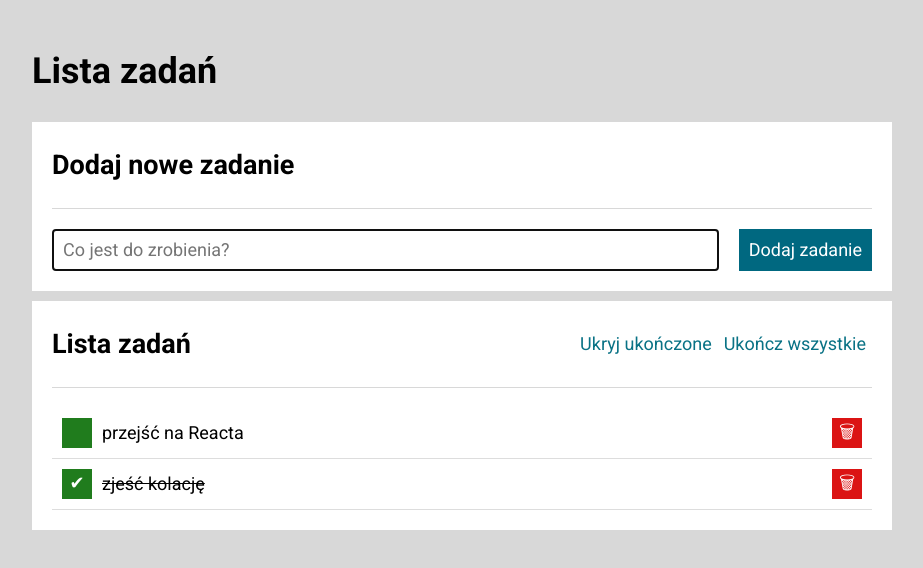
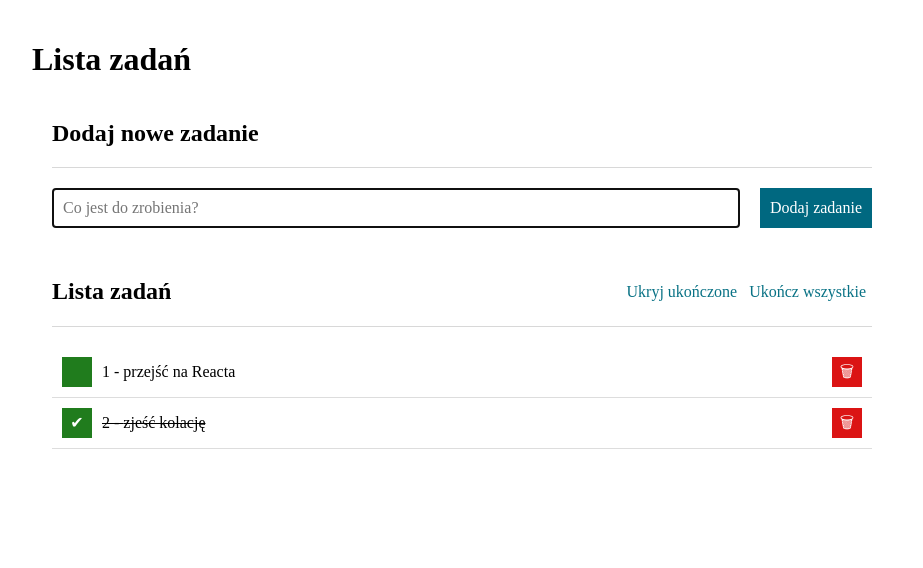
Before and after one commit to amikulska735/todos-list-react, a React (Create React App) app: page / in a window 1280 px wide. Shown: the top 568 px of the page, without its empty margins (178-1101 px from the left). Built offline with nearby package versions, Linux system fonts and the light colour scheme.

Commit message:
formatted code

```diff
--- a/src/Buttons/style.css
+++ b/src/Buttons/style.css
@@ -9,18 +9,15 @@
     transition: color 1s;
     cursor: pointer;
 }
-
 .buttons__button:hover {
     color: rgb(18, 201, 233);
 }
 .buttons__button:active {
     border: 2px solid rgb(0, 0, 0);
 }
-
 .buttons__button:disabled {
     color: rgb(128, 128, 128);
 }
-
 @media(max-width: 767px) {
 
     .buttons__button {
--- a/src/Form/style.css
+++ b/src/Form/style.css
@@ -17,7 +17,6 @@
     }
 
 }
-
 .form__input {
     padding: 10px;
     border: 1px solid rgb(128, 128, 128);
--- a/src/Header/index.js
+++ b/src/Header/index.js
@@ -1,7 +1,7 @@
 const Header = ({ title }) => (
     <header>
-          <h1>{title}</h1>
-      </header>
+      <h1>{title}</h1>
+    </header>
 );
 
 export default Header;
--- a/src/Section/index.js
+++ b/src/Section/index.js
@@ -9,7 +9,7 @@ const Section = ({title, body, extraHeaderContent}) => (
           <div className="section__body">
               {body}
           </div>
-      </section>
+    </section>
 );
 
 export default Section;
--- a/src/Tasks/index.js
+++ b/src/Tasks/index.js
@@ -19,7 +19,7 @@ const Tasks = ({ tasks, hideDone, removeTask, toggleTaskDone }) => (
             <span className={
                 `tasks__content${task.done ? " tasks__content--toggleDone " : ""}`
                 }>
-                    {task.content}
+                   {task.id} - {task.content}
             </span>
            <button
              className="tasks__button tasks__button--remove"
--- a/src/index.css
+++ b/src/index.css
@@ -5,8 +5,7 @@ html {
 *, ::after, ::before {
   box-sizing: inherit;
 }
-
-body {
+sbody {
   font-family: 'Roboto', sans-serif;
   font-size: 18px;
   line-height: 1.5;
```
